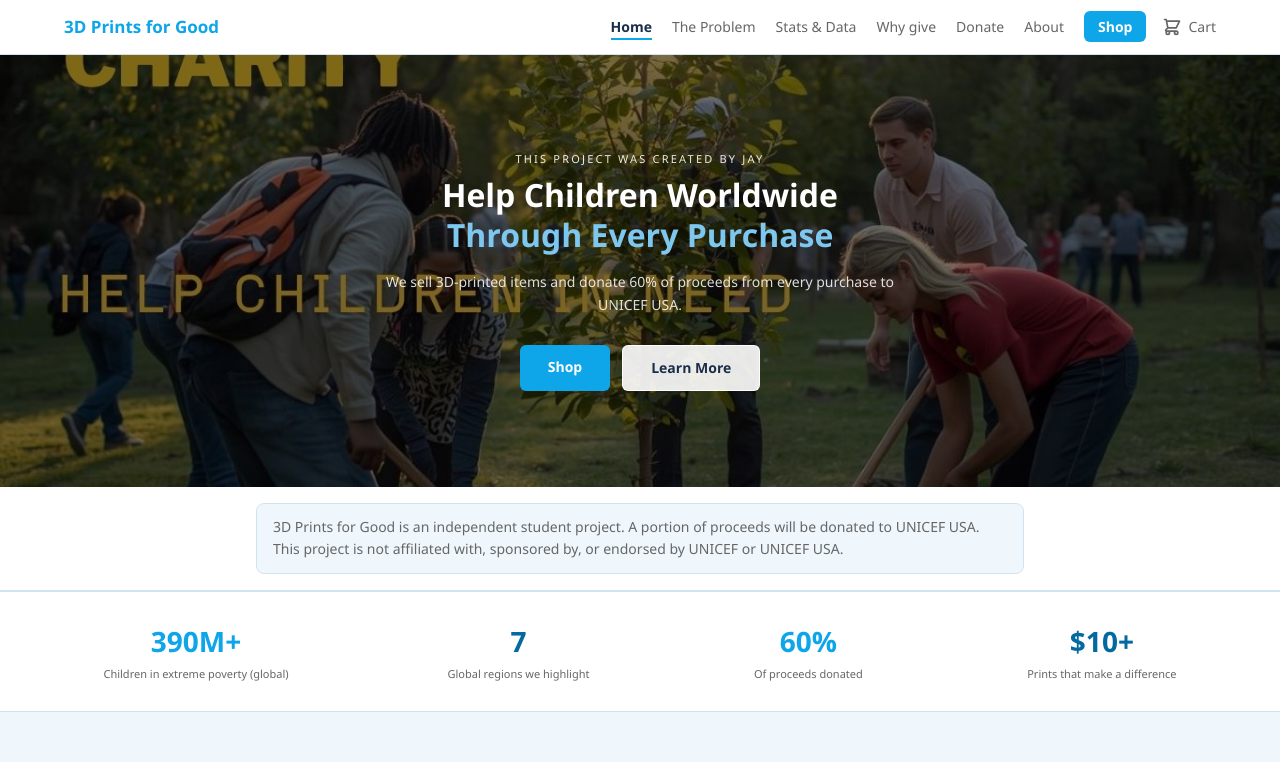
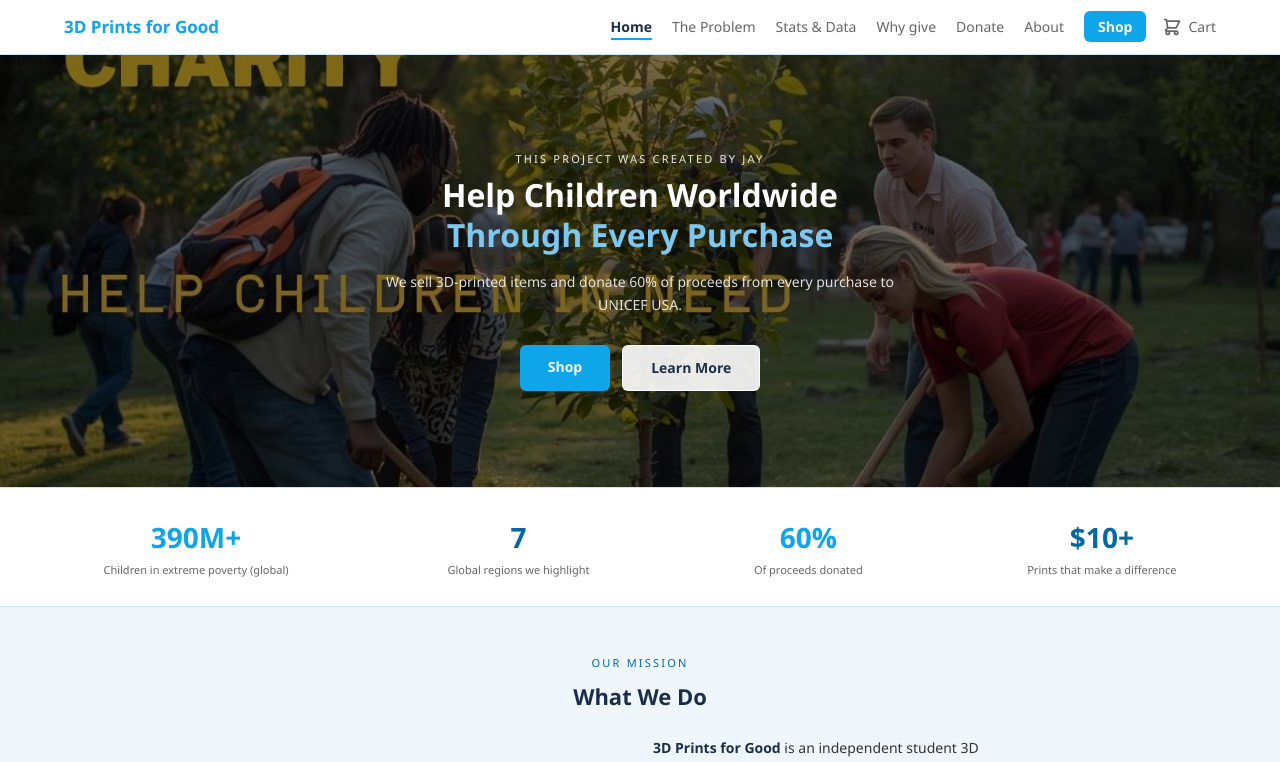
Before and after one commit to jayashwin16-ctrl/unicef-3d-print-shop, a React (Vite) app: page / in a window 1280 px wide. Shown: the top 762 px of the page. Built offline with nearby package versions, Linux system fonts and the light colour scheme.

Commit message:
Remove disclaimer banner from middle of home page.
Legal text remains in the footer and What We Do section.

Co-authored-by: Cursor <cursoragent@cursor.com>

```diff
--- a/src/pages/Home.tsx
+++ b/src/pages/Home.tsx
@@ -5,7 +5,6 @@ import PageHero from "../components/site/PageHero";
 import StatsBar from "../components/site/StatsBar";
 import Section from "../components/site/Section";
 import CtaBanner from "../components/site/CtaBanner";
-import SiteDisclaimer from "../components/SiteDisclaimer";
 
 /** UNICEF’s seven regional offices (where much of their field work is organized). */
 const UNICEF_REGIONS = [
@@ -42,10 +41,6 @@ export default function Home() {
           Learn More
         </Link>
       </PageHero>
-
-      <div className="border-b border-brand-border bg-brand-card px-6 py-4">
-        <SiteDisclaimer variant="banner" className="mx-auto max-w-3xl" />
-      </div>
 
       <StatsBar
         stats={[
```
